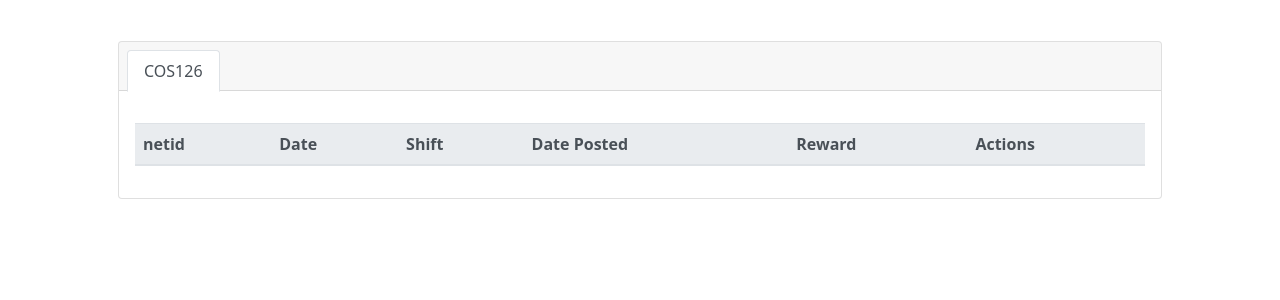
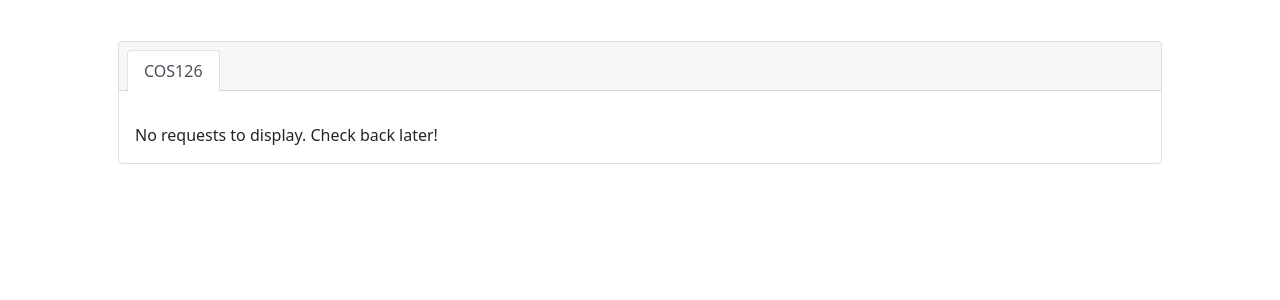
Before and after one commit to PrincetonCS-UCA/subswap, a Flask app: page /dashboard in a window 1280 px wide. Shown: the part 55-355 px from the top of the page. Run offline with Flask 2, Linux system fonts and the light colour scheme; a user stored in the database is signed in; tables that the repository leaves empty hold one stand-in row (values such as "Sample post"); lists and menus that the app fills with data are empty; parts of the project's set-up code (start-up, migrations or seed data) failed here and were passed over; some libraries are stand-ins or nearby versions.

Commit message:
no requests message

```diff
--- a/subapp/main/templates/main/dashboard.html
+++ b/subapp/main/templates/main/dashboard.html
@@ -29,6 +29,11 @@
                     {% else %}
                     <div class="tab-pane" id="{{course|escape}}" role="tabpanel" aria-labelledby="{{course|escape}}-tab">
                       {% endif%}
+                      {% if requests[course]|length == 0 %}
+                      <tr>
+                        <th>No requests to display. Check back later!</th>
+                      </tr>
+                      {% else %}
                       <table class="table">
                         <thead class="thead-light">
                           <tr>
@@ -58,8 +63,8 @@
                               <a href="{{url_for('requests.delete_request', requestid=request.id)}}"
                                 class="btn btn-danger" role="button">Delete</a>
                               {% else %}
-                            <button type="button" class="btn btn-primary" data-bs-toggle="modal" data-bs-target="#sub{{request.id}}"
-                              data-requestid={{request.id}}>
+                              <button type="button" class="btn btn-primary" data-bs-toggle="modal"
+                                data-bs-target="#sub{{request.id}}" data-requestid={{request.id}}>
                                 Sub
                               </button>
 
@@ -99,8 +104,8 @@
                             </div>
                           </div>
                           <!-- Modal: confirmation for subbing -->
-                        <div class="modal fade" id="sub{{request.id}}" tabindex="-1"
-                          aria-labelledby="subConfModal" aria-hidden="true">
+                          <div class="modal fade" id="sub{{request.id}}" tabindex="-1" aria-labelledby="subConfModal"
+                            aria-hidden="true">
                             <div class="modal-dialog modal-dialog-centered" style="text-align: left;">
                               <div class="modal-content">
                                 <div class="bg-secondary modal-header">
@@ -128,12 +133,15 @@
                           </div>
 
                           {% endfor %}
+
                         </tbody>
 
                       </table>
+                    {%endif %}
                     </div>
                   {% endfor %}
                 </div>
+
               </div>
             </div>
           </div>
```
Lines whose indentation alone changed are shown as unchanged.
